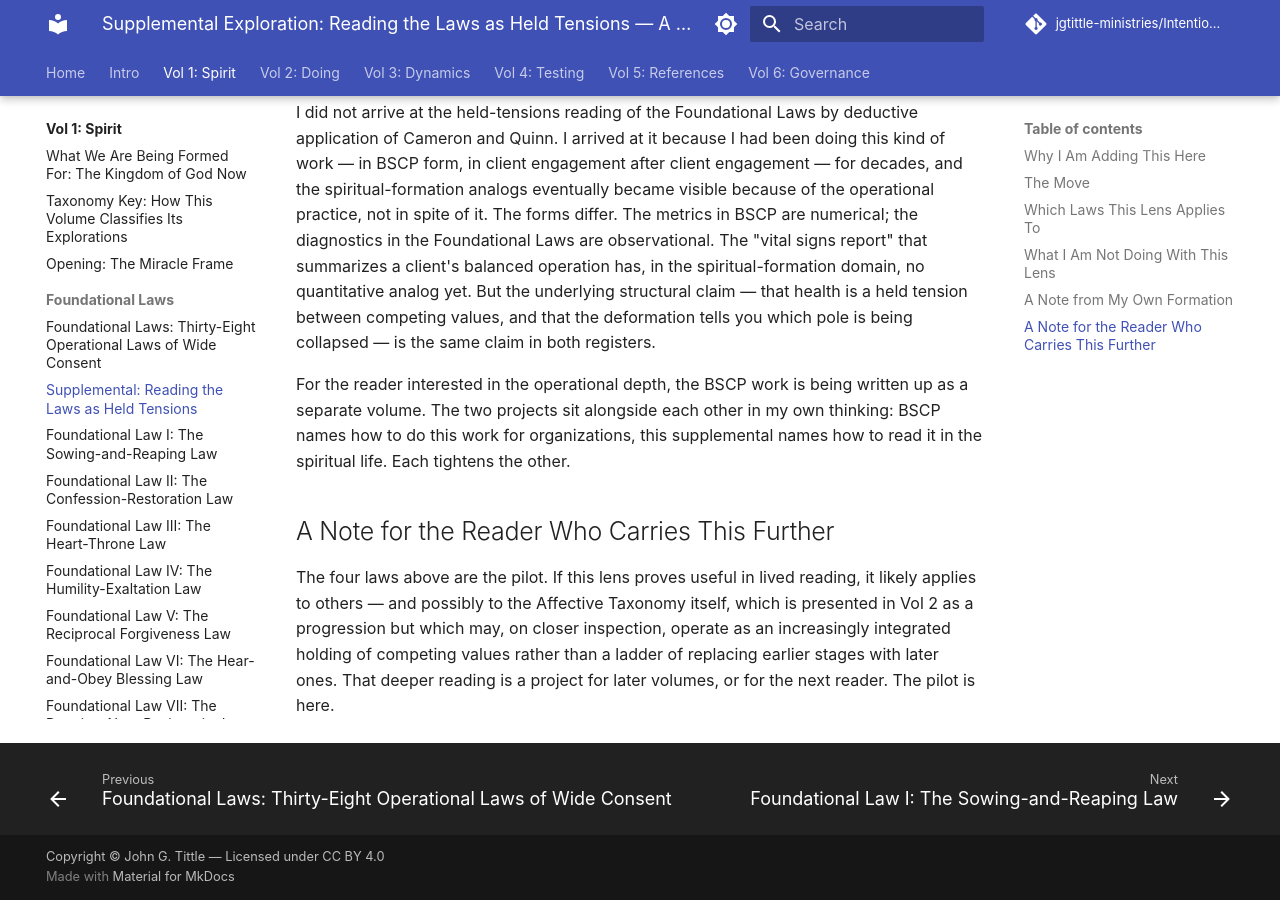
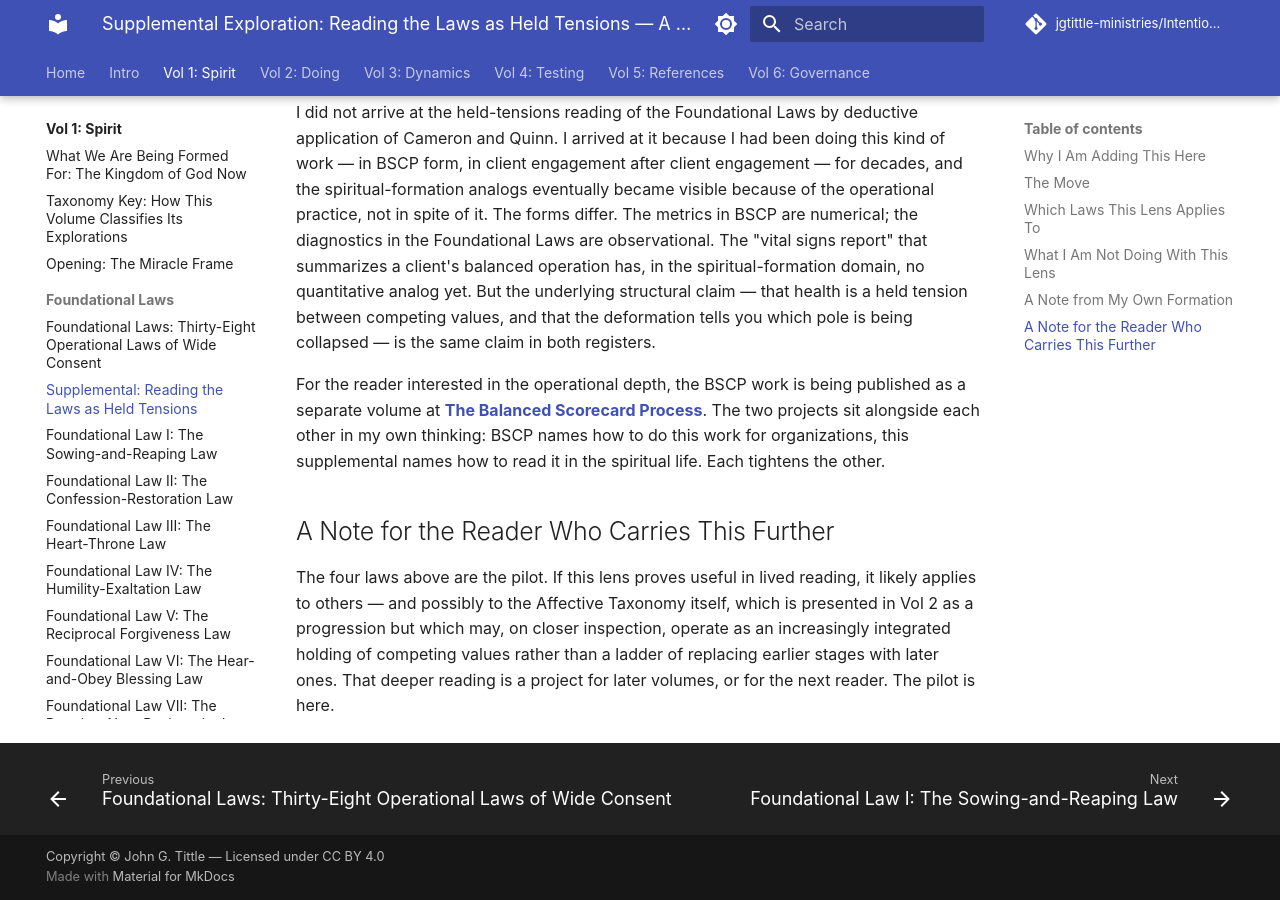
Before and after one commit to jgtittle-ministries/Intentional-Journey-of-the-Heart, an MkDocs documentation site: the page built from docs/volume-1-laws-of-the-spirit/supplemental-held-tensions-and-shadow-pairs.md, in a window 1280 px wide and 900 px high, scrolled down 3334 px. Built offline with MkDocs 1.6.1 and Material for MkDocs 9.7.7, drawn with Linux system fonts in a browser that asks for light colours; some web fonts are replaced; comment, search, counter and statistics services are not loaded.

Commit message:
Mirror live BSCP link in held-tensions supplemental from dev
BSCP forward-pointer now links to https://jgtittle-ministries.github.io/balanced-scorecard-process/
(the now-live BSCP site) rather than describing it as 'being written
up as a separate volume.'

Co-Authored-By: Claude Opus 4.7 <noreply@anthropic.com>

```diff
--- a/docs/volume-1-laws-of-the-spirit/supplemental-held-tensions-and-shadow-pairs.md
+++ b/docs/volume-1-laws-of-the-spirit/supplemental-held-tensions-and-shadow-pairs.md
@@ -51,7 +51,7 @@ The same structural insight ran through a related project of mine: I have spent
 
 I did not arrive at the held-tensions reading of the Foundational Laws by deductive application of Cameron and Quinn. I arrived at it because I had been doing this kind of work — in BSCP form, in client engagement after client engagement — for decades, and the spiritual-formation analogs eventually became visible because of the operational practice, not in spite of it. The forms differ. The metrics in BSCP are numerical; the diagnostics in the Foundational Laws are observational. The "vital signs report" that summarizes a client's balanced operation has, in the spiritual-formation domain, no quantitative analog yet. But the underlying structural claim — that health is a held tension between competing values, and that the deformation tells you which pole is being collapsed — is the same claim in both registers.
 
-For the reader interested in the operational depth, the BSCP work is being written up as a separate volume. The two projects sit alongside each other in my own thinking: BSCP names how to do this work for organizations, this supplemental names how to read it in the spiritual life. Each tightens the other.
+For the reader interested in the operational depth, the BSCP work is being published as a separate volume at [**The Balanced Scorecard Process**](https://jgtittle-ministries.github.io/balanced-scorecard-process/). The two projects sit alongside each other in my own thinking: BSCP names how to do this work for organizations, this supplemental names how to read it in the spiritual life. Each tightens the other.
 
 ## A Note for the Reader Who Carries This Further
 
```
